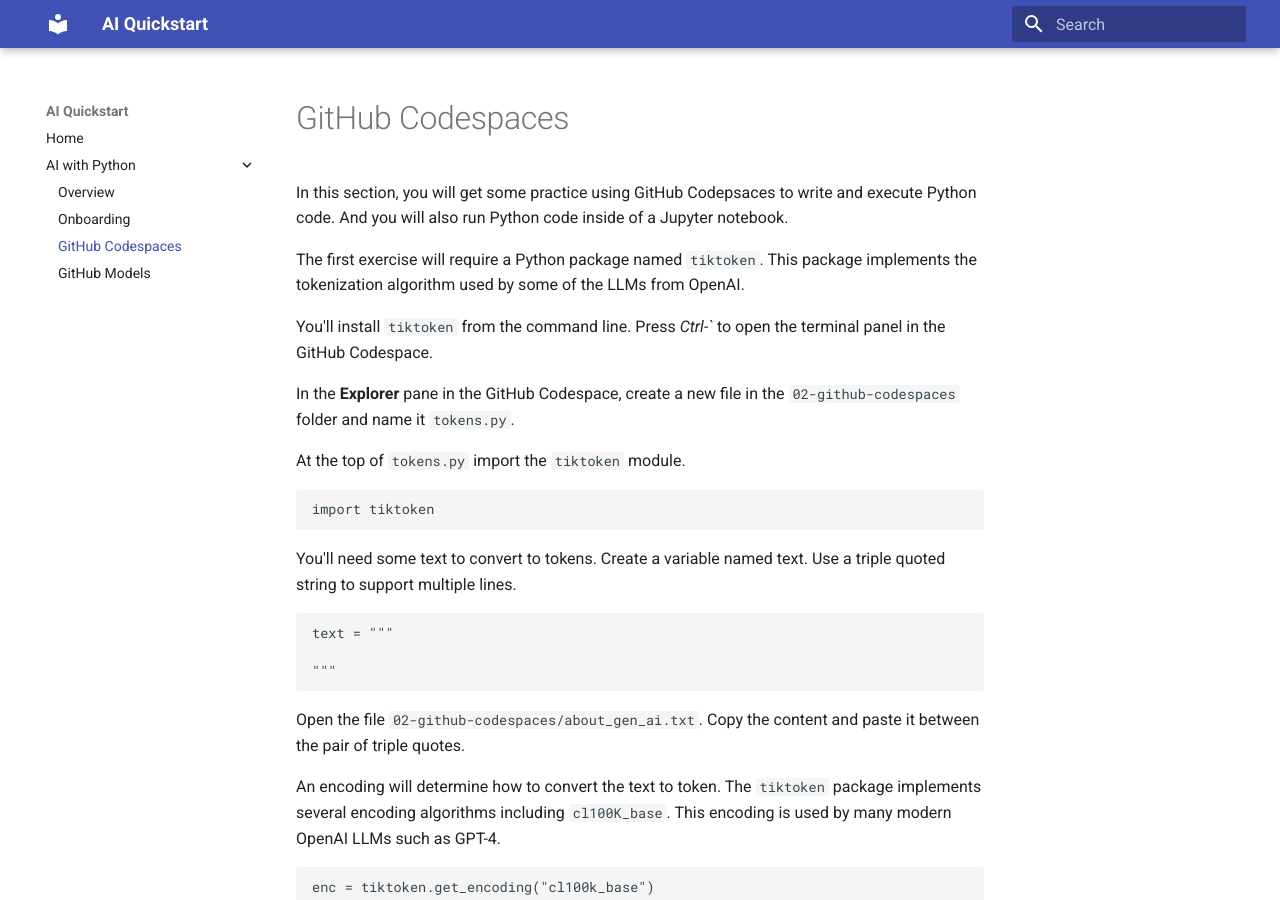
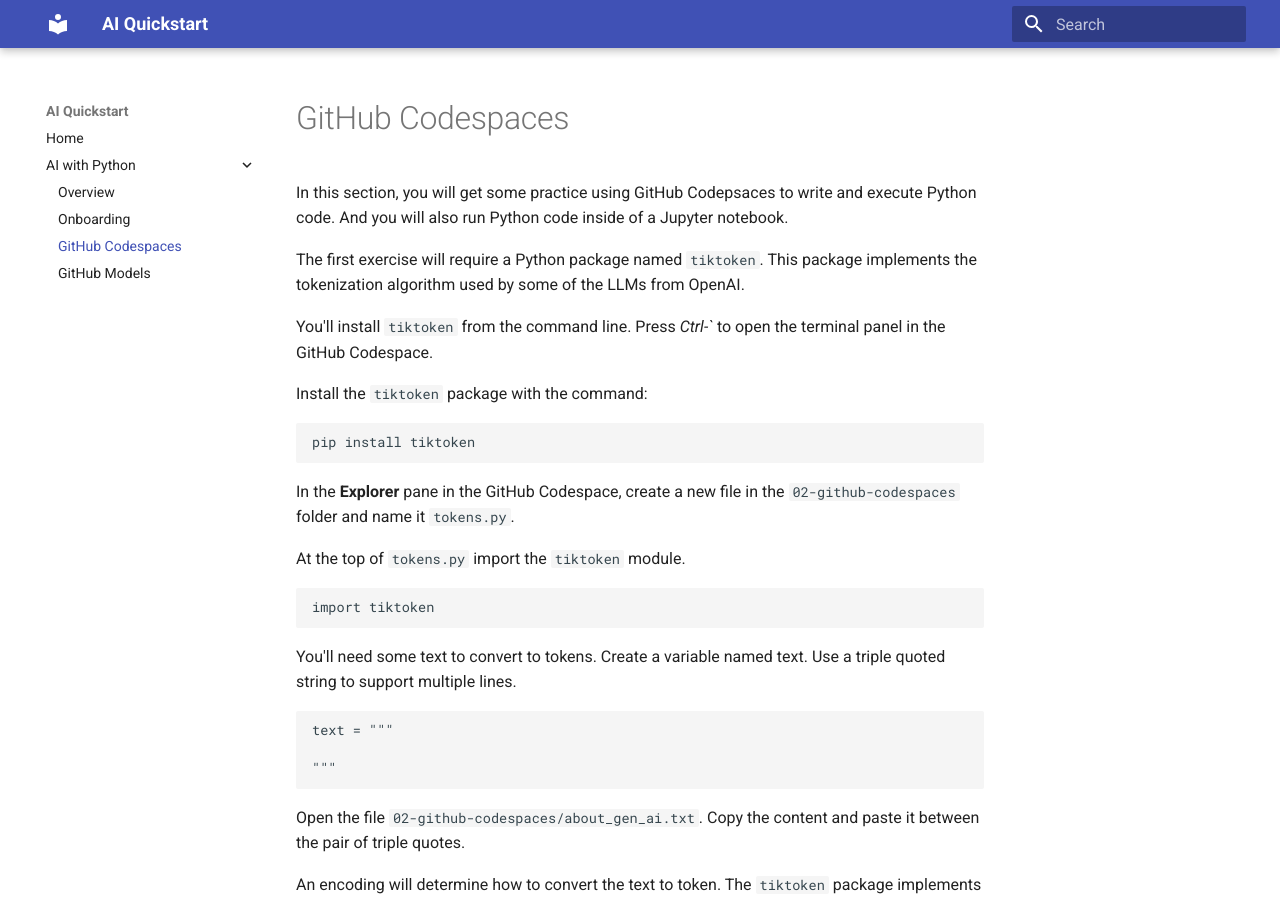
Before and after one commit to get-aiquickstart/get-aiquickstart.github.io, an MkDocs documentation site: the page built from docs/python/github_codespaces.md, in a window 1280 px wide and 900 px high. Built offline with MkDocs 1.6.1 and Material for MkDocs 9.7.7, drawn with Linux system fonts in a browser that asks for light colours.

Commit message:
install tiktoken

````diff
--- a/docs/python/github_codespaces.md
+++ b/docs/python/github_codespaces.md
@@ -6,10 +6,14 @@
 
 You'll install `tiktoken` from the command line.  Press *Ctrl-`* to open the terminal panel in the GitHub Codespace.
 
+Install the `tiktoken` package with the command:
+```bash
+pip install tiktoken
+```
+
 In the **Explorer** pane in the GitHub Codespace, create a new file in the `02-github-codespaces` folder and name it `tokens.py`.
 
 At the top of `tokens.py` import the `tiktoken` module.
-
 ```python
 import tiktoken
 ```
````
